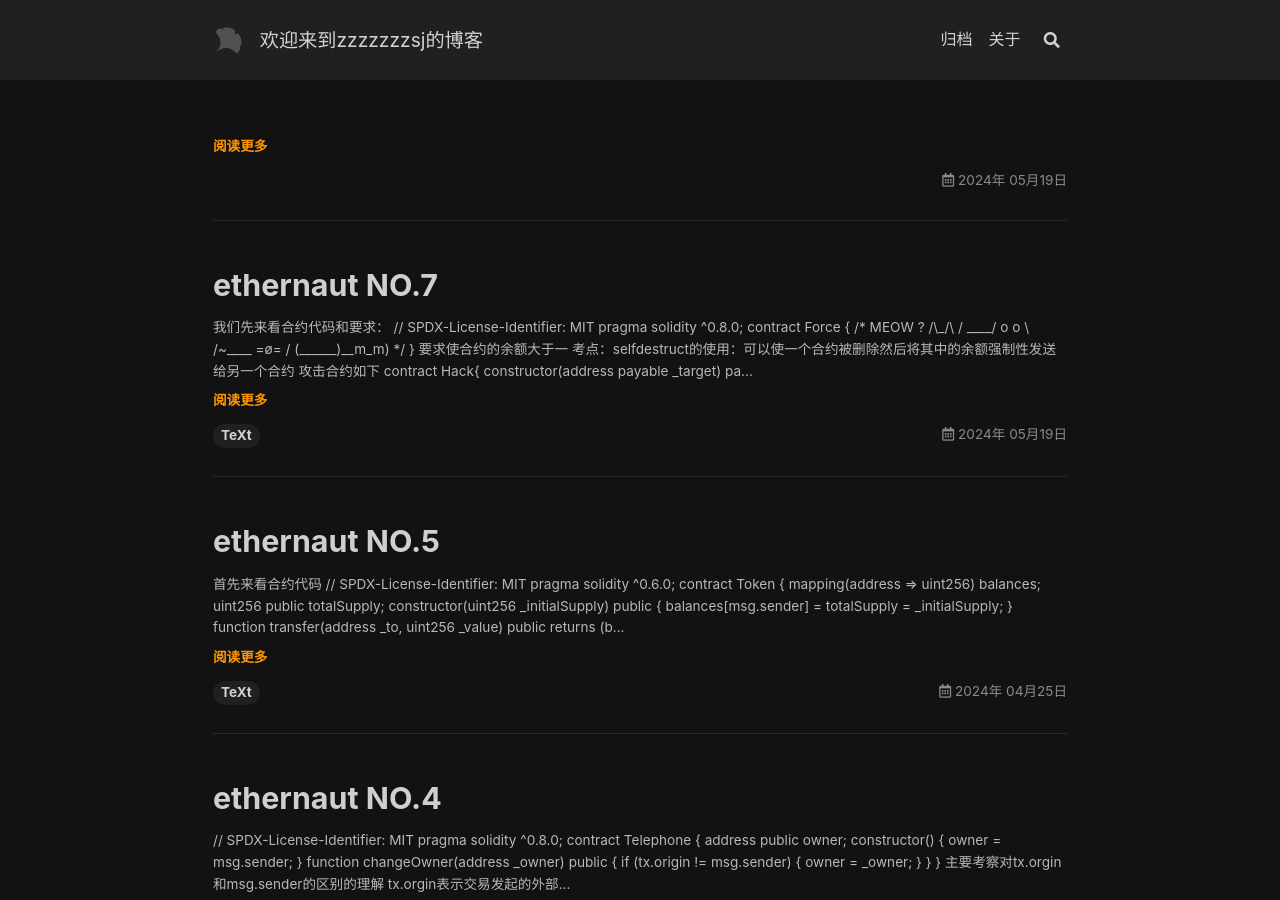
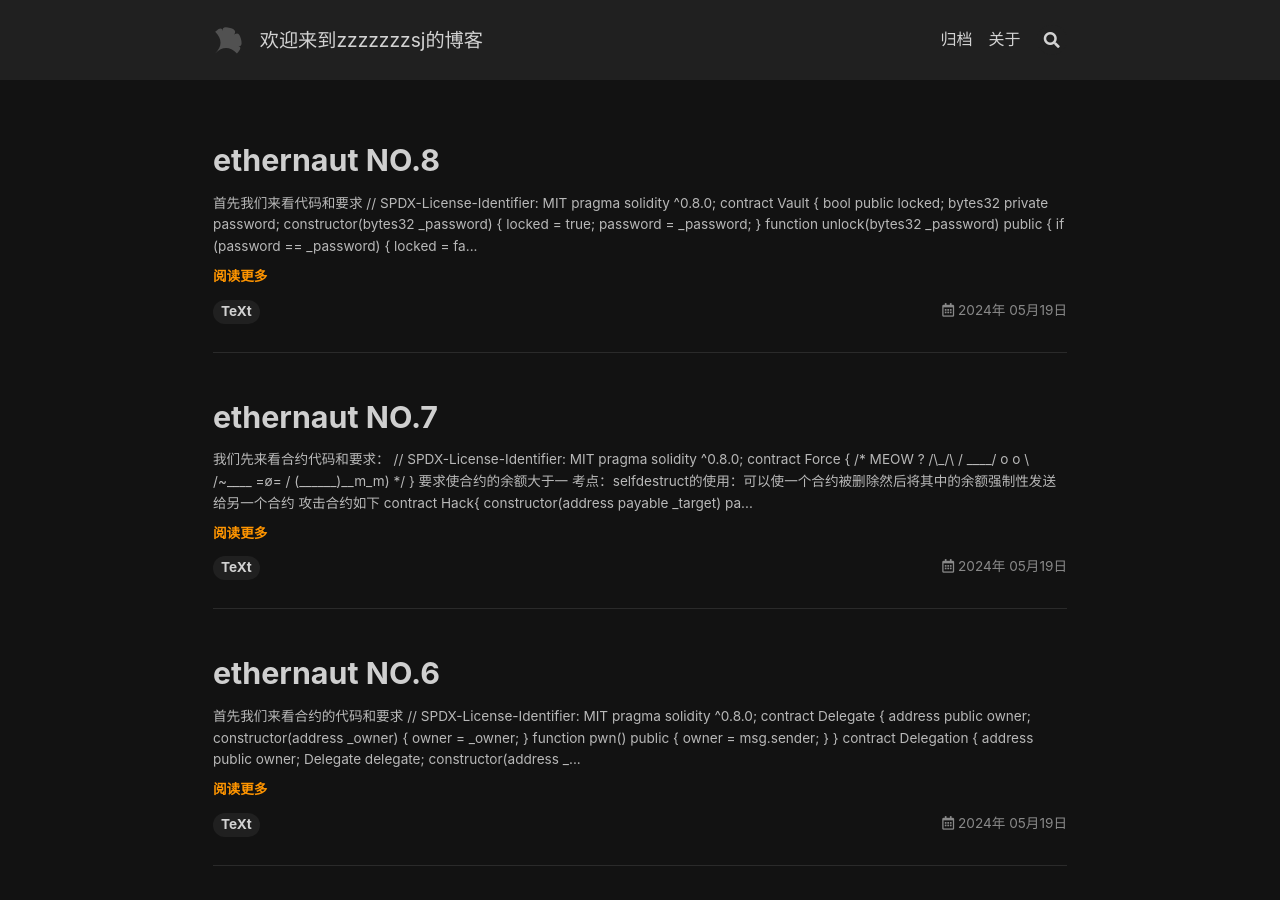
Before and after one commit to zzz100868/zzz100868.github.io, a Jekyll site: the page built from index.html, in a window 1280 px wide and 900 px high. Built offline with Jekyll 4.4.1, drawn with Linux system fonts in a browser that asks for light colours; nearby versions of some CDN libraries; the list of posts is cut into pages by our own code; part of the change alters nothing that is shown; some of the changed text lies outside the part shown.

Commit message:
完成了第8题的题解。。。

````diff
--- /dev/null
+++ b/_posts/2024-05-19-ethernautNO8.md
@@ -0,0 +1,62 @@
+---
+title: ethernaut NO.8
+tags: TeXt
+---
+
+首先我们来看代码和要求
+
+```solidity
+// SPDX-License-Identifier: MIT
+pragma solidity ^0.8.0;
+
+contract Vault {
+    bool public locked;
+    bytes32 private password;
+
+    constructor(bytes32 _password) {
+        locked = true;
+        password = _password;
+    }
+
+    function unlock(bytes32 _password) public {
+        if (password == _password) {
+            locked = false;
+        }
+    }
+}
+```
+
+要求：打开vault
+
+**可以通过访问web3库来找到密码**
+
+await web3.eth.getStorageAt(contract.address, 1)
+
+然后就可以得到lock值
+
+这串代码是在使用 Web3.js 库来读取以太坊智能合约的存储状态。
+
+具体来说:
+
+web3.eth.getStorageAt(contract.address, 1)
+
+web3.eth.getStorageAt() 是 Web3.js 提供的一个方法,用于从以太坊节点读取指定合约地址的存储状态。
+contract.address 是合约实例的地址。
+1 是要读取的存储槽的索引。在 Solidity 中,状态变量按照声明顺序存储在合约的存储空间中,第一个状态变量存储在槽 0,第二个状态变量存储在槽 1,依此类推。
+await
+
+await 是 JavaScript 中用于等待异步操作完成的关键字。
+因为 web3.eth.getStorageAt() 是一个异步操作,所以需要用 await 来等待结果返回。
+综合起来,这段代码的作用是:
+
+获取指定合约地址的存储状态。
+读取合约中第二个状态变量的值(因为状态变量是从槽 0 开始存储的)。
+等待异步操作完成,并获取读取到的值。
+这种读取合约存储状态的方式在某些情况下很有用,比如:
+
+调试合约时,查看特定状态变量的值。
+在链下分析合约行为时,获取链上存储的数据。
+在合约升级或迁移时,读取旧版本合约的状态变量。
+但需要注意,直接读取存储槽可能会有一些局限性,比如无法区分不同类型的状态变量。在实际开发中,最好使用合约提供的公开函数来读取状态,以确保安全性和可靠性。
+
+（有待学习）
````
Also changed, not shown: _posts/2024-05-19-ethernautNO6.md (+1 -1 lines).
